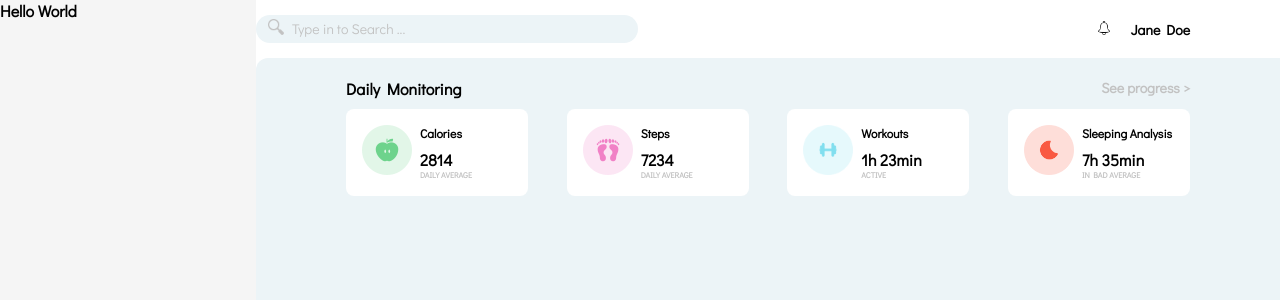
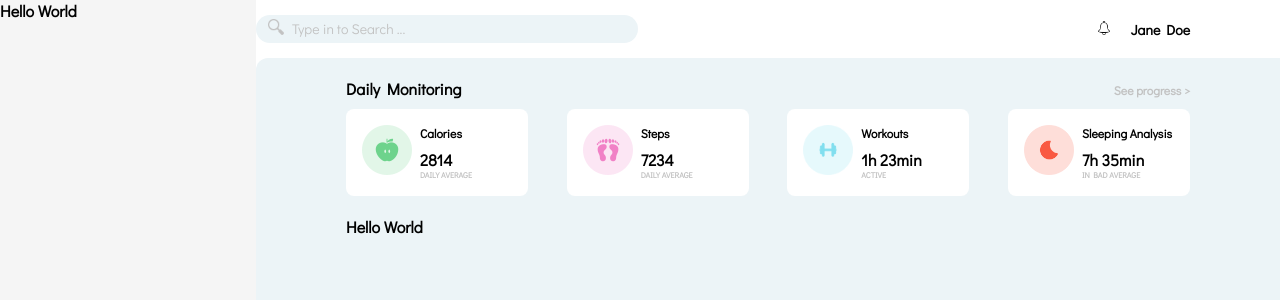
Before and after one commit to khalatevarun/SmartFit, a React (Create React App) app: page / in a window 1280 px wide. Shown: the top 300 px of the page. Built offline with nearby package versions, Linux system fonts and the light colour scheme.

Commit message:
add starter files for Challenge section

```diff
--- a/src/App.js
+++ b/src/App.js
@@ -1,4 +1,5 @@
 import './App.scss';
+import Challenge from './components/Challenge';
 import Header from './components/Header';
 import Monitoring from './components/Monitoring';
 
@@ -10,6 +11,7 @@ function App() {
         <Header />
         <div className="container">
           <Monitoring />
+          <Challenge />
         </div>
       </div>
     </div>
--- /dev/null
+++ b/src/components/Challenge/index.js
@@ -0,0 +1,5 @@
+const Challenge = () => {
+  return <div>Hello World</div>;
+};
+
+export default Challenge;
--- a/src/components/Monitoring/style.scss
+++ b/src/components/Monitoring/style.scss
@@ -8,12 +8,13 @@
   display: flex;
   justify-content: space-between;
   margin-bottom: 10px;
+  align-items: baseline;
 }
 .primary {
   font-size: $title;
 }
 .secondary {
-  font-size: $info;
+  font-size: $descrp;
   color: $grey;
 }
 .box {
```
Also changed, not shown: src/components/Challenge/style.scss (added).
